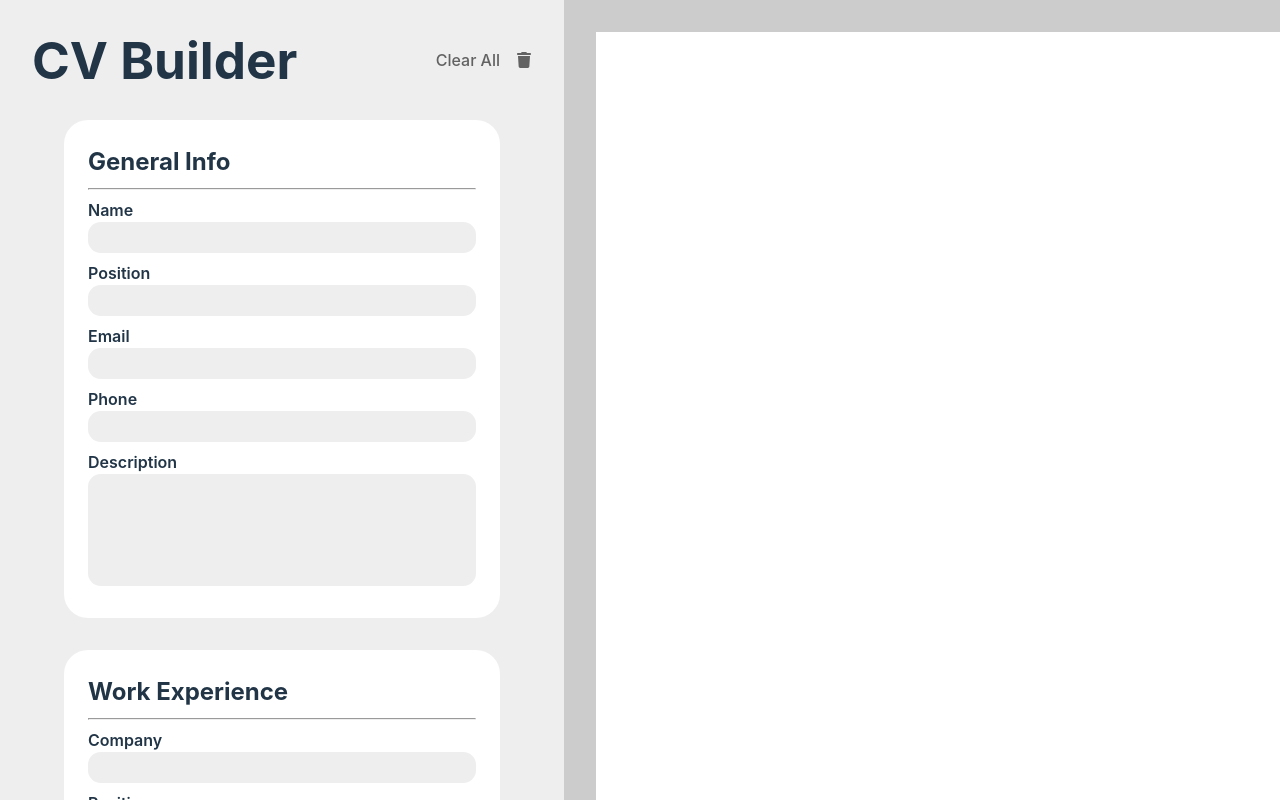
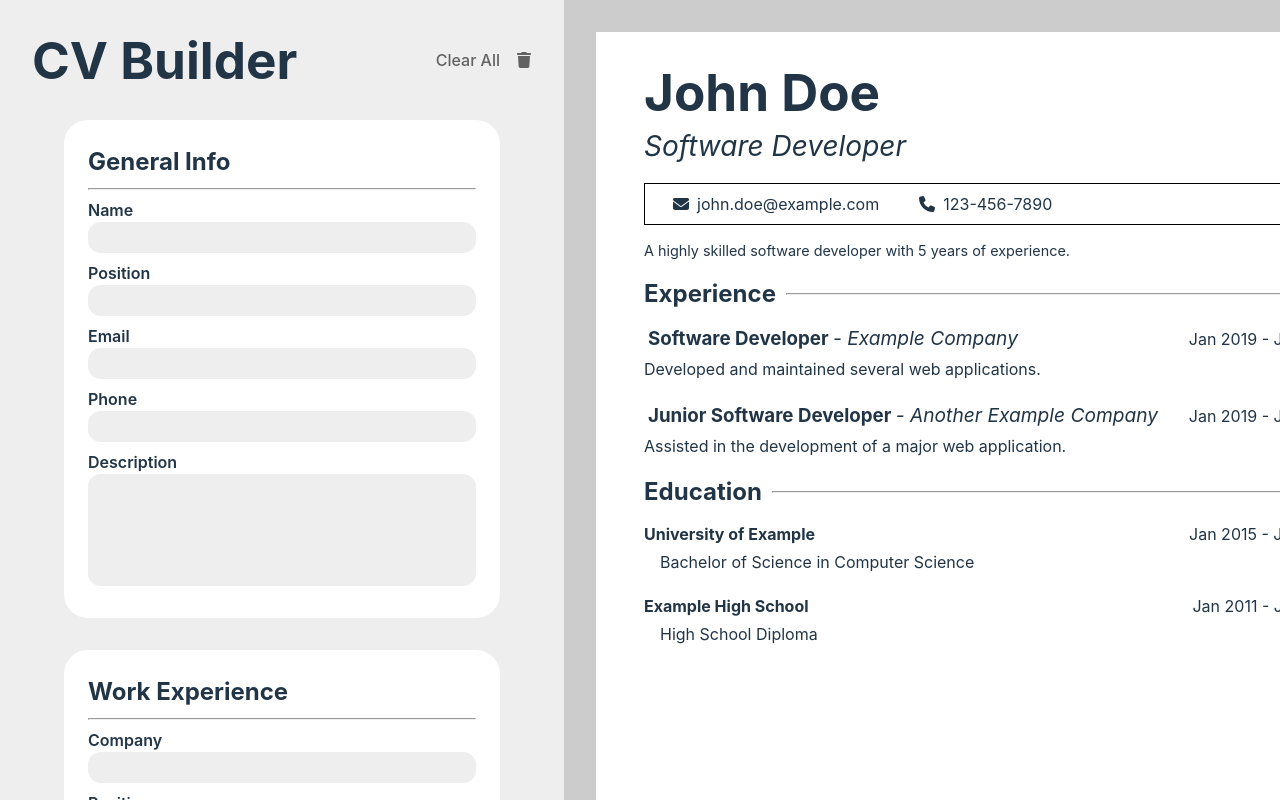
Before and after one commit to StuCM/cv-builder, a React (Vite) app: page / in a window 1280 px wide. Built offline with nearby package versions, Linux system fonts and the light colour scheme.

Commit message:
add sample data on load

```diff
--- a/index.html
+++ b/index.html
@@ -2,7 +2,6 @@
 <html lang="en">
 	<head>
 		<meta charset="UTF-8" />
-		<link rel="icon" type="image/svg+xml" href="/vite.svg" />
 		<meta name="viewport" content="width=device-width, initial-scale=1.0" />
 		<title>CV Builder</title>
 	</head>
--- a/src/App.tsx
+++ b/src/App.tsx
@@ -1,8 +1,9 @@
 import './App.css'
-import React, { MouseEventHandler, useState } from 'react'
+import React, { MouseEventHandler, useEffect, useState } from 'react'
 import { Data, Education, Work } from './types/types'
 import Editor from './components/Editor'
 import Preview from './components/Preview'
+import { sampleData } from './data/sampleData'
 
 function App() {
   const [data, setData] = useState<Data>({
@@ -18,6 +19,11 @@ function App() {
   })
 
   const [key, setKey] = useState<number>(Date.now())
+
+  useEffect(() => {
+    setData(sampleData);
+
+  }, [])
 
   const defaultGeneral = {
     name: '',
--- /dev/null
+++ b/src/data/sampleData.ts
@@ -0,0 +1,43 @@
+export const sampleData = {
+    general: {
+      name: 'John Doe',
+      position: 'Software Developer',
+      email: 'john.doe@example.com',
+      phone: '123-456-7890',
+      description: 'A highly skilled software developer with 5 years of experience.',
+    },
+    education: [
+      {
+        id: 1,
+        school: 'University of Example',
+        degree: 'Bachelor of Science in Computer Science',
+        start: '2015',
+        end: '2019',
+      },
+      {
+        id: 2,
+        school: 'Example High School',
+        degree: 'High School Diploma',
+        start: '2011',
+        end: '2015',
+      },
+    ],
+    work: [
+      {
+        id: 1,
+        company: 'Example Company',
+        position: 'Software Developer',
+        start: '2019',
+        end: '2021',
+        summary: 'Developed and maintained several web applications.',
+      },
+      {
+        id: 2,
+        company: 'Another Example Company',
+        position: 'Junior Software Developer',
+        start: '2019',
+        end: '2021',
+        summary: 'Assisted in the development of a major web application.',
+      },
+    ],
+  };
```
